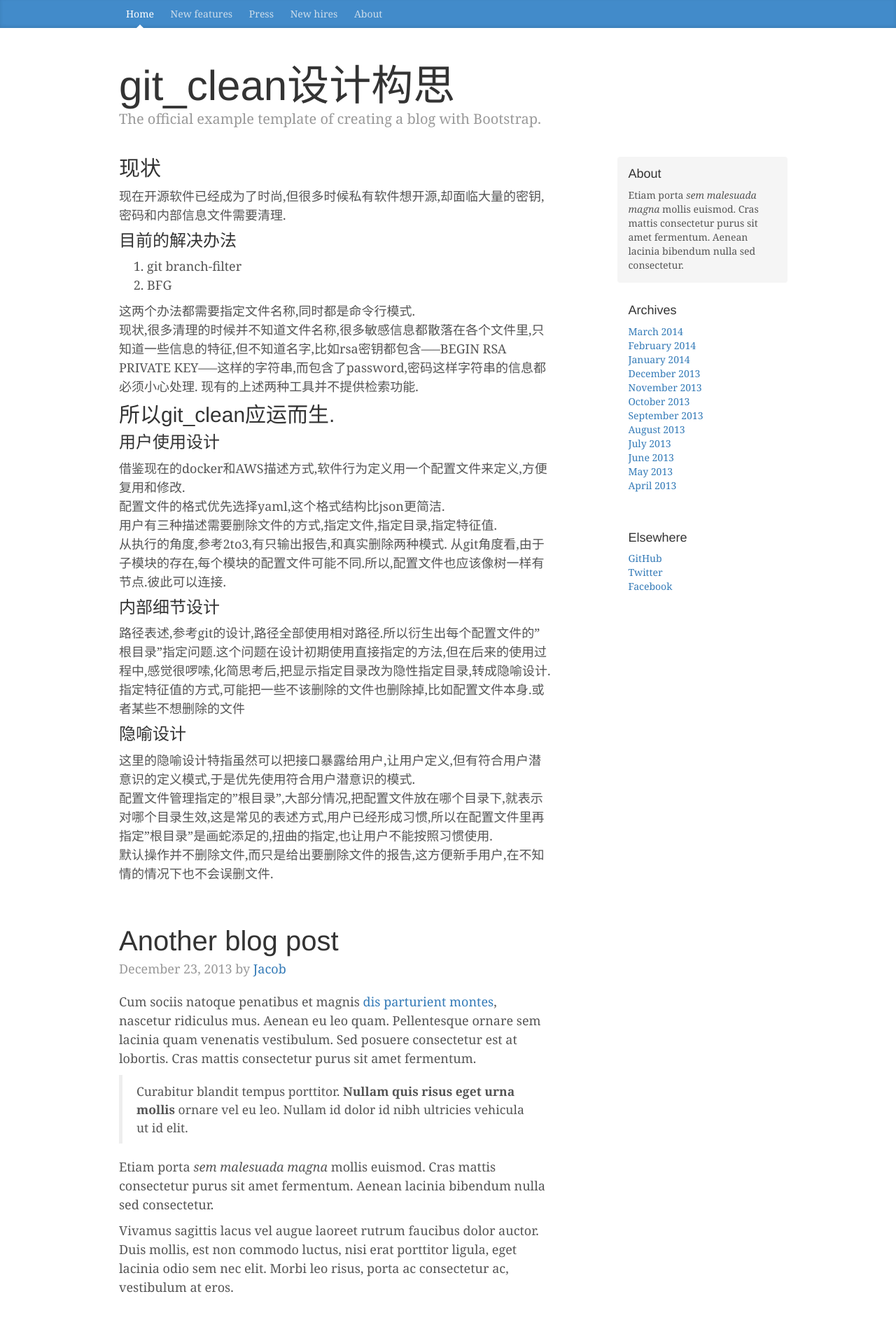
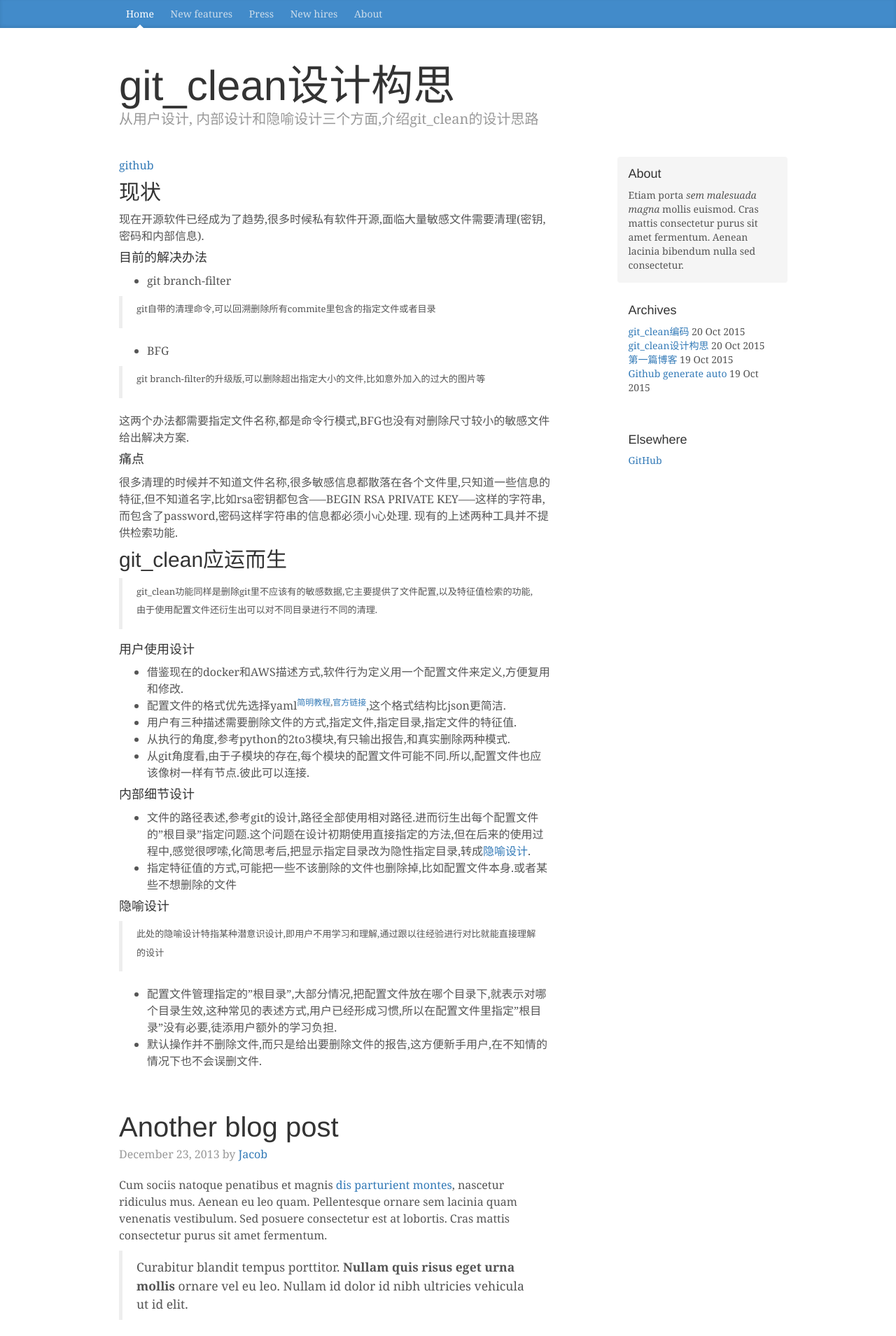
Before and after one commit to bobcyw/blog, a Jekyll site: the page built from _posts/2015-10-20-git _clean设计构思.md, in a window 1280 px wide. Shown: the top 1909 px of the page at 70% size. Built offline with Jekyll 4.4.1, drawn with Linux system fonts in a browser that asks for light colours.

Commit message:
先整理好2篇blog

```diff
--- a/Blog Template for Bootstrap_files/blog.css
+++ b/Blog Template for Bootstrap_files/blog.css
@@ -99,7 +99,7 @@
  */
 
 .blog-main {
-  font-size: 18px;
+  font-size: 16px;
   line-height: 1.5;
 }
 
--- a/_layouts/Blog Template for Bootstrap.html
+++ b/_layouts/Blog Template for Bootstrap.html
@@ -1,13 +1,16 @@
 <!DOCTYPE html>
 <!-- saved from url=(0036)http://v3.bootcss.com/examples/blog/ -->
-<html lang="zh-CN"><head><meta http-equiv="Content-Type" content="text/html; charset=UTF-8">
+<html lang="zh-CN">
+<head>
+    <meta http-equiv="Content-Type" content="text/html; charset=UTF-8">
     <meta charset="utf-8">
     <meta http-equiv="X-UA-Compatible" content="IE=edge">
     <meta name="viewport" content="width=device-width, initial-scale=1">
     <!-- 上述3个meta标签*必须*放在最前面，任何其他内容都*必须*跟随其后！ -->
     <meta name="description" content="{{ page.description }}">
     <meta name="author" content="{{ site.author }}">
-    <link rel="icon" type="image/png" href="{{ site.baseurl }}/Blog Template for Bootstrap_files/favicon.png" sizes="any">
+    <link rel="icon" type="image/png" href="{{ site.baseurl }}/Blog Template for Bootstrap_files/favicon.png"
+          sizes="any">
     <!--<link rel="icon" href="http://v3.bootcss.com/favicon.ico">-->
     <!--<link rel="icon" href="http://v3.bootcss.com/favicon.ico">-->
 
@@ -20,7 +23,8 @@
     <link href="{{ site.baseurl }}/Blog Template for Bootstrap_files/blog.css" rel="stylesheet">
 
     <!-- Just for debugging purposes. Don't actually copy these 2 lines! -->
-    <!--[if lt IE 9]><script src="../../assets/js/ie8-responsive-file-warning.js"></script><![endif]-->
+    <!--[if lt IE 9]>
+    <script src="../../assets/js/ie8-responsive-file-warning.js"></script><![endif]-->
     <script src="{{ site.baseurl }}/Blog Template for Bootstrap_files/ie-emulation-modes-warning.js"></script>
 
     <!-- HTML5 shim and Respond.js for IE8 support of HTML5 elements and media queries -->
@@ -34,14 +38,15 @@
         left: 50% !important;
         margin-left: -100px !important;
         width: 200px !important;
-    border: 2px rgba(255,255,255,.38) solid !important;
+        border: 2px rgba(255, 255, 255, .38) solid !important;
         border-radius: 4px !important;
     }
 
     .en-markup-crop-options div div:first-of-type {
         margin-left: 0px !important;
     }
-</style></head>
+    </style>
+</head>
 
 <body>
 
@@ -61,7 +66,8 @@
 
     <div class="blog-header">
         <h1 class="blog-title">{{ page.title }}</h1>
-        <p class="lead blog-description">The official example template of creating a blog with Bootstrap.</p>
+
+        <p class="lead blog-description">{{ page.description }}</p>
     </div>
 
     <div class="row">
@@ -70,33 +76,53 @@
 
             <div class="blog-post">
                 {{ content }}
-          </div><!-- /.blog-post -->
+            </div>
+            <!-- /.blog-post -->
 
             <div class="blog-post">
                 <h2 class="blog-post-title">Another blog post</h2>
-            <p class="blog-post-meta">December 23, 2013 by <a href="http://v3.bootcss.com/examples/blog/#">Jacob</a></p>
 
-            <p>Cum sociis natoque penatibus et magnis <a href="http://v3.bootcss.com/examples/blog/#">dis parturient montes</a>, nascetur ridiculus mus. Aenean eu leo quam. Pellentesque ornare sem lacinia quam venenatis vestibulum. Sed posuere consectetur est at lobortis. Cras mattis consectetur purus sit amet fermentum.</p>
+                <p class="blog-post-meta">December 23, 2013 by <a href="http://v3.bootcss.com/examples/blog/#">Jacob</a>
+                </p>
+
+                <p>Cum sociis natoque penatibus et magnis <a href="http://v3.bootcss.com/examples/blog/#">dis parturient
+                    montes</a>, nascetur ridiculus mus. Aenean eu leo quam. Pellentesque ornare sem lacinia quam
+                    venenatis vestibulum. Sed posuere consectetur est at lobortis. Cras mattis consectetur purus sit
+                    amet fermentum.</p>
                 <blockquote>
-              <p>Curabitur blandit tempus porttitor. <strong>Nullam quis risus eget urna mollis</strong> ornare vel eu leo. Nullam id dolor id nibh ultricies vehicula ut id elit.</p>
+                    <p>Curabitur blandit tempus porttitor. <strong>Nullam quis risus eget urna mollis</strong> ornare
+                        vel eu leo. Nullam id dolor id nibh ultricies vehicula ut id elit.</p>
                 </blockquote>
-            <p>Etiam porta <em>sem malesuada magna</em> mollis euismod. Cras mattis consectetur purus sit amet fermentum. Aenean lacinia bibendum nulla sed consectetur.</p>
-            <p>Vivamus sagittis lacus vel augue laoreet rutrum faucibus dolor auctor. Duis mollis, est non commodo luctus, nisi erat porttitor ligula, eget lacinia odio sem nec elit. Morbi leo risus, porta ac consectetur ac, vestibulum at eros.</p>
-          </div><!-- /.blog-post -->
+                <p>Etiam porta <em>sem malesuada magna</em> mollis euismod. Cras mattis consectetur purus sit amet
+                    fermentum. Aenean lacinia bibendum nulla sed consectetur.</p>
+
+                <p>Vivamus sagittis lacus vel augue laoreet rutrum faucibus dolor auctor. Duis mollis, est non commodo
+                    luctus, nisi erat porttitor ligula, eget lacinia odio sem nec elit. Morbi leo risus, porta ac
+                    consectetur ac, vestibulum at eros.</p>
+            </div>
+            <!-- /.blog-post -->
 
             <div class="blog-post">
                 <h2 class="blog-post-title">New feature</h2>
-            <p class="blog-post-meta">December 14, 2013 by <a href="http://v3.bootcss.com/examples/blog/#">Chris</a></p>
 
-            <p>Cum sociis natoque penatibus et magnis dis parturient montes, nascetur ridiculus mus. Aenean lacinia bibendum nulla sed consectetur. Etiam porta sem malesuada magna mollis euismod. Fusce dapibus, tellus ac cursus commodo, tortor mauris condimentum nibh, ut fermentum massa justo sit amet risus.</p>
+                <p class="blog-post-meta">December 14, 2013 by <a href="http://v3.bootcss.com/examples/blog/#">Chris</a>
+                </p>
+
+                <p>Cum sociis natoque penatibus et magnis dis parturient montes, nascetur ridiculus mus. Aenean lacinia
+                    bibendum nulla sed consectetur. Etiam porta sem malesuada magna mollis euismod. Fusce dapibus,
+                    tellus ac cursus commodo, tortor mauris condimentum nibh, ut fermentum massa justo sit amet
+                    risus.</p>
                 <ul>
                     <li>Praesent commodo cursus magna, vel scelerisque nisl consectetur et.</li>
                     <li>Donec id elit non mi porta gravida at eget metus.</li>
                     <li>Nulla vitae elit libero, a pharetra augue.</li>
                 </ul>
-            <p>Etiam porta <em>sem malesuada magna</em> mollis euismod. Cras mattis consectetur purus sit amet fermentum. Aenean lacinia bibendum nulla sed consectetur.</p>
+                <p>Etiam porta <em>sem malesuada magna</em> mollis euismod. Cras mattis consectetur purus sit amet
+                    fermentum. Aenean lacinia bibendum nulla sed consectetur.</p>
+
                 <p>Donec ullamcorper nulla non metus auctor fringilla. Nulla vitae elit libero, a pharetra augue.</p>
-          </div><!-- /.blog-post -->
+            </div>
+            <!-- /.blog-post -->
 
             <nav>
                 <ul class="pager">
@@ -105,46 +131,59 @@
                 </ul>
             </nav>
 
-        </div><!-- /.blog-main -->
+        </div>
+        <!-- /.blog-main -->
 
         <div class="col-sm-3 col-sm-offset-1 blog-sidebar">
             <div class="sidebar-module sidebar-module-inset">
                 <h4>About</h4>
-            <p>Etiam porta <em>sem malesuada magna</em> mollis euismod. Cras mattis consectetur purus sit amet fermentum. Aenean lacinia bibendum nulla sed consectetur.</p>
+
+                <p>Etiam porta <em>sem malesuada magna</em> mollis euismod. Cras mattis consectetur purus sit amet
+                    fermentum. Aenean lacinia bibendum nulla sed consectetur.</p>
             </div>
             <div class="sidebar-module">
                 <h4>Archives</h4>
                 <ol class="list-unstyled">
-              <li><a href="http://v3.bootcss.com/examples/blog/#">March 2014</a></li>
-              <li><a href="http://v3.bootcss.com/examples/blog/#">February 2014</a></li>
-              <li><a href="http://v3.bootcss.com/examples/blog/#">January 2014</a></li>
-              <li><a href="http://v3.bootcss.com/examples/blog/#">December 2013</a></li>
-              <li><a href="http://v3.bootcss.com/examples/blog/#">November 2013</a></li>
-              <li><a href="http://v3.bootcss.com/examples/blog/#">October 2013</a></li>
-              <li><a href="http://v3.bootcss.com/examples/blog/#">September 2013</a></li>
-              <li><a href="http://v3.bootcss.com/examples/blog/#">August 2013</a></li>
-              <li><a href="http://v3.bootcss.com/examples/blog/#">July 2013</a></li>
-              <li><a href="http://v3.bootcss.com/examples/blog/#">June 2013</a></li>
-              <li><a href="http://v3.bootcss.com/examples/blog/#">May 2013</a></li>
-              <li><a href="http://v3.bootcss.com/examples/blog/#">April 2013</a></li>
+                    {% for post in site.posts %}
+                    <li><a href="{{ site.baseurl }}{{ post.url }}">{{ post.title }}</a> {{ post.date | date_to_string }}
+                    </li>
+                    {% endfor %}
+
+                    <!--<li><a href="http://v3.bootcss.com/examples/blog/#">March 2014</a></li>-->
+                    <!--<li><a href="http://v3.bootcss.com/examples/blog/#">February 2014</a></li>-->
+                    <!--<li><a href="http://v3.bootcss.com/examples/blog/#">January 2014</a></li>-->
+                    <!--<li><a href="http://v3.bootcss.com/examples/blog/#">December 2013</a></li>-->
+                    <!--<li><a href="http://v3.bootcss.com/examples/blog/#">November 2013</a></li>-->
+                    <!--<li><a href="http://v3.bootcss.com/examples/blog/#">October 2013</a></li>-->
+                    <!--<li><a href="http://v3.bootcss.com/examples/blog/#">September 2013</a></li>-->
+                    <!--<li><a href="http://v3.bootcss.com/examples/blog/#">August 2013</a></li>-->
+                    <!--<li><a href="http://v3.bootcss.com/examples/blog/#">July 2013</a></li>-->
+                    <!--<li><a href="http://v3.bootcss.com/examples/blog/#">June 2013</a></li>-->
+                    <!--<li><a href="http://v3.bootcss.com/examples/blog/#">May 2013</a></li>-->
+                    <!--<li><a href="http://v3.bootcss.com/examples/blog/#">April 2013</a></li>-->
                 </ol>
             </div>
             <div class="sidebar-module">
                 <h4>Elsewhere</h4>
                 <ol class="list-unstyled">
-              <li><a href="http://v3.bootcss.com/examples/blog/#">GitHub</a></li>
-              <li><a href="http://v3.bootcss.com/examples/blog/#">Twitter</a></li>
-              <li><a href="http://v3.bootcss.com/examples/blog/#">Facebook</a></li>
+                    <li><a href="https://github.com/bobcyw/">GitHub</a></li>
+                    <!--<li><a href="http://v3.bootcss.com/examples/blog/#">Twitter</a></li>-->
+                    <!--<li><a href="http://v3.bootcss.com/examples/blog/#">Facebook</a></li>-->
                 </ol>
             </div>
-        </div><!-- /.blog-sidebar -->
+        </div>
+        <!-- /.blog-sidebar -->
 
-      </div><!-- /.row -->
+    </div>
+    <!-- /.row -->
 
-    </div><!-- /.container -->
+</div>
+<!-- /.container -->
 
 <footer class="blog-footer">
-      <p>Blog template built for <a href="http://getbootstrap.com/">Bootstrap</a> by <a href="https://twitter.com/mdo">@mdo</a>.</p>
+    <p>Blog template built for <a href="http://getbootstrap.com/">Bootstrap</a> by <a href="https://twitter.com/mdo">@mdo</a>.
+    </p>
+
     <p>
         <a href="http://v3.bootcss.com/examples/blog/#">Back to top</a>
     </p>
@@ -160,4 +199,8 @@
 <script src="{{ site.baseurl }}/Blog Template for Bootstrap_files/ie10-viewport-bug-workaround.js"></script>
 
 
-<iframe id="rdbIndicator" width="100%" height="270" border="0" src="{{ site.baseurl }}/Blog Template for Bootstrap_files/indicator.html" style="display: none; border: 0; position: fixed; left: 0; top: 0; z-index: 2147483647"></iframe></body></html>
+<iframe id="rdbIndicator" width="100%" height="270" border="0"
+        src="{{ site.baseurl }}/Blog Template for Bootstrap_files/indicator.html"
+        style="display: none; border: 0; position: fixed; left: 0; top: 0; z-index: 2147483647"></iframe>
+</body>
+</html>
--- a/_posts/2015-10-20-git _clean设计构思.md
+++ b/_posts/2015-10-20-git _clean设计构思.md
@@ -3,32 +3,48 @@
 title: git_clean设计构思
 description: 从用户设计, 内部设计和隐喻设计三个方面,介绍git_clean的设计思路
 ---
+[github](https://github.com/bobcyw/git_cleaner)
+
 ## 现状
-现在开源软件已经成为了时尚,但很多时候私有软件想开源,却面临大量的密钥,密码和内部信息文件需要清理.
+现在开源软件已经成为了趋势,很多时候私有软件开源,面临大量敏感文件需要清理(密钥,密码和内部信息).
 
-### 目前的解决办法
-1. git branch-filter
-2. BFG
+#### 目前的解决办法
+* git branch-filter
 
-这两个办法都需要指定文件名称,同时都是命令行模式.
-现状,很多清理的时候并不知道文件名称,很多敏感信息都散落在各个文件里,只知道一些信息的特征,但不知道名字,比如rsa密钥都包含-----BEGIN RSA PRIVATE KEY-----这样的字符串,而包含了password,密码这样字符串的信息都必须小心处理.
+> <sup>git自带的清理命令,可以回溯删除所有commite里包含的指定文件或者目录</sup>
+
+* BFG
+
+> <sup>git branch-filter的升级版,可以删除超出指定大小的文件,比如意外加入的过大的图片等</sup>
+
+
+这两个办法都需要指定文件名称,都是命令行模式,BFG也没有对删除尺寸较小的敏感文件给出解决方案.
+
+#### 痛点
+
+很多清理的时候并不知道文件名称,很多敏感信息都散落在各个文件里,只知道一些信息的特征,但不知道名字,比如rsa密钥都包含-----BEGIN RSA PRIVATE KEY-----这样的字符串,而包含了password,密码这样字符串的信息都必须小心处理.
 现有的上述两种工具并不提供检索功能.
 
-## 所以git_clean应运而生.
+## git_clean应运而生
 
-### 用户使用设计
+> <sup>git_clean功能同样是删除git里不应该有的敏感数据,它主要提供了文件配置,以及特征值检索的功能,由于使用配置文件还衍生出可以对不同目录进行不同的清理.</sup>
 
-借鉴现在的docker和AWS描述方式,软件行为定义用一个配置文件来定义,方便复用和修改.
-配置文件的格式优先选择yaml,这个格式结构比json更简洁.
-用户有三种描述需要删除文件的方式,指定文件,指定目录,指定特征值.
-从执行的角度,参考2to3,有只输出报告,和真实删除两种模式.
-从git角度看,由于子模块的存在,每个模块的配置文件可能不同.所以,配置文件也应该像树一样有节点.彼此可以连接.
+#### 用户使用设计
 
-### 内部细节设计
-路径表述,参考git的设计,路径全部使用相对路径.所以衍生出每个配置文件的"根目录"指定问题.这个问题在设计初期使用直接指定的方法,但在后来的使用过程中,感觉很啰嗦,化简思考后,把显示指定目录改为隐性指定目录,转成隐喻设计.
-指定特征值的方式,可能把一些不该删除的文件也删除掉,比如配置文件本身.或者某些不想删除的文件
+* 借鉴现在的docker和AWS描述方式,软件行为定义用一个配置文件来定义,方便复用和修改.
+* 配置文件的格式优先选择yaml<sup>[简明教程](http://docs.saltstack.cn/zh_CN/latest/topics/yaml/index.html),[官方链接](http://yaml.org/)</sup>,这个格式结构比json更简洁.
+* 用户有三种描述需要删除文件的方式,指定文件,指定目录,指定文件的特征值.
+* 从执行的角度,参考python的2to3模块,有只输出报告,和真实删除两种模式.
+* 从git角度看,由于子模块的存在,每个模块的配置文件可能不同.所以,配置文件也应该像树一样有节点.彼此可以连接.
 
-### 隐喻设计
-这里的隐喻设计特指虽然可以把接口暴露给用户,让用户定义,但有符合用户潜意识的定义模式,于是优先使用符合用户潜意识的模式.
-配置文件管理指定的"根目录",大部分情况,把配置文件放在哪个目录下,就表示对哪个目录生效,这是常见的表述方式,用户已经形成习惯,所以在配置文件里再指定"根目录"是画蛇添足的,扭曲的指定,也让用户不能按照习惯使用.
-默认操作并不删除文件,而只是给出要删除文件的报告,这方便新手用户,在不知情的情况下也不会误删文件.
+#### 内部细节设计
+
+* 文件的路径表述,参考git的设计,路径全部使用相对路径.进而衍生出每个配置文件的"根目录"指定问题.这个问题在设计初期使用直接指定的方法,但在后来的使用过程中,感觉很啰嗦,化简思考后,把显示指定目录改为隐性指定目录,转成[隐喻设计](#隐喻设计).
+* 指定特征值的方式,可能把一些不该删除的文件也删除掉,比如配置文件本身.或者某些不想删除的文件
+
+<h4 id="隐喻设计">隐喻设计</h4>
+
+> <sup>此处的隐喻设计特指某种潜意识设计,即用户不用学习和理解,通过跟以往经验进行对比就能直接理解的设计</sup>
+
+* 配置文件管理指定的"根目录",大部分情况,把配置文件放在哪个目录下,就表示对哪个目录生效,这种常见的表述方式,用户已经形成习惯,所以在配置文件里指定"根目录"没有必要,徒添用户额外的学习负担.
+* 默认操作并不删除文件,而只是给出要删除文件的报告,这方便新手用户,在不知情的情况下也不会误删文件.
--- /dev/null
+++ b/command.txt
@@ -0,0 +1 @@
+bundle exec jekyll serve
```
Also changed, not shown: _posts/2015-10-20-git_clean编码.md (+21 -8 lines), _posts/2015-10-19-Github generate auto.html (renamed from _posts/2015-10-19-Github_generate_auto.html), 5 other files. Lines whose indentation alone changed are shown as unchanged.
